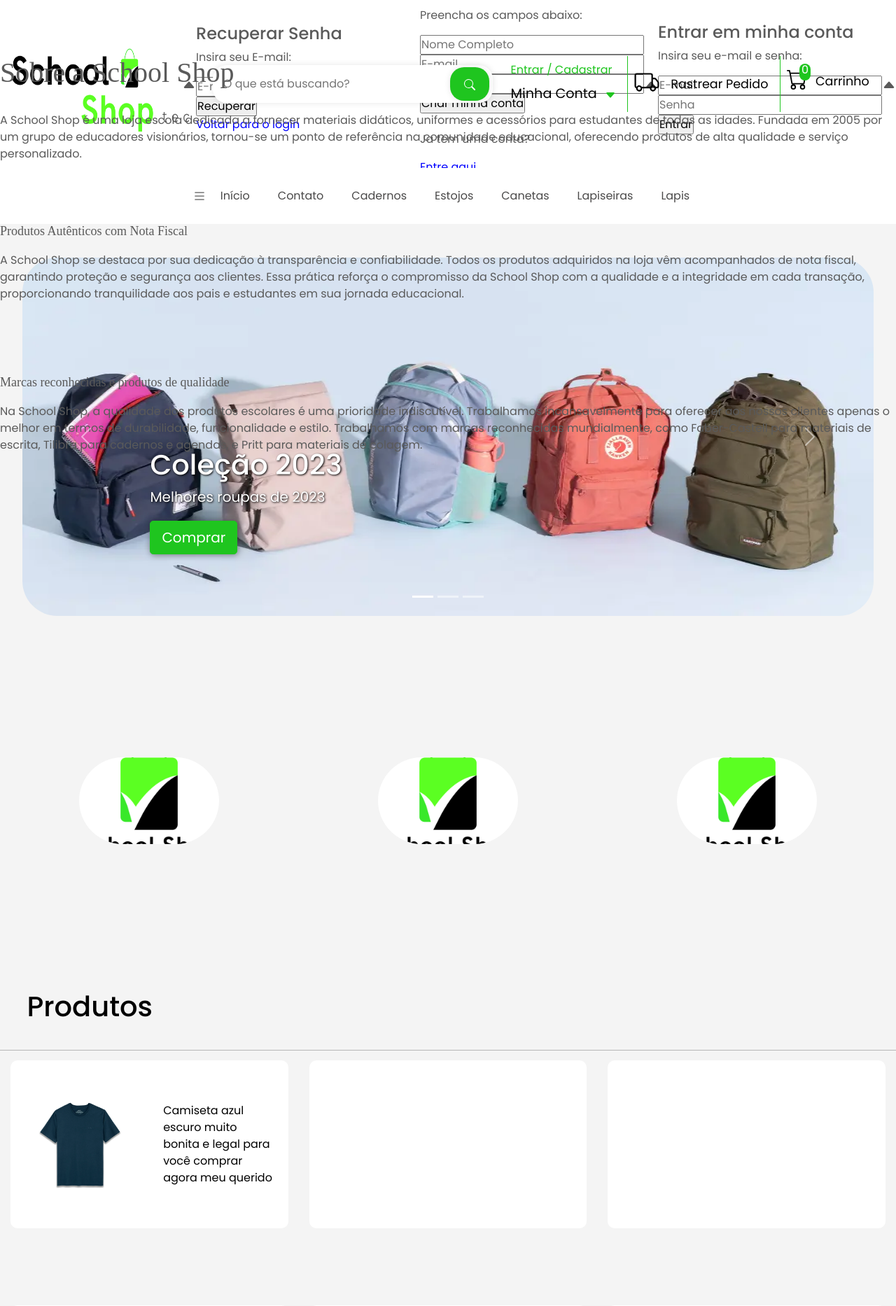
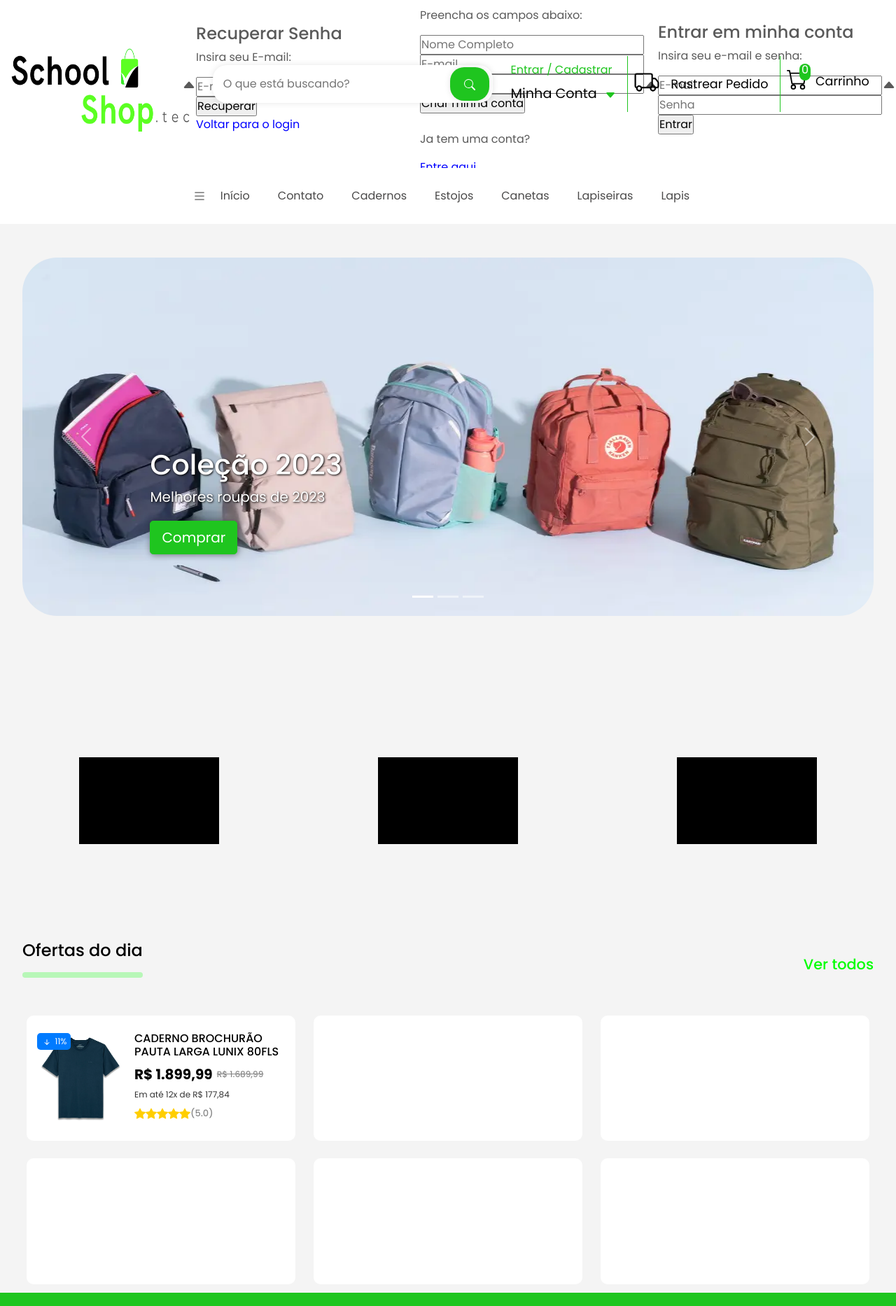
Before and after one commit to SamuelVandre/schoolshop, a PHP site: page / in a window 1280 px wide; the page is wider, and only the part inside the window is pictured. Shown: the top 1866 px of that part at 70% size. Run offline with PHP 8.4, Linux system fonts and the light colour scheme; some web fonts are replaced.

Commit message:
Mudança nos cards

```diff
--- a/css/main.css
+++ b/css/main.css
@@ -15,7 +15,6 @@
     display: flex;
     align-items: center;
     justify-content: space-around;
-
 }
 
 main .rowCards .cards {
@@ -30,55 +29,71 @@
     border-radius: 100px;
     transition: 1s !important;
 }
-main .rowCards .cards:hover{
+
+main .rowCards .cards:hover {
     cursor: pointer !important;
 }
 
 main .rowCards .cards .img {
     width: 200px;
     height: 200px;
-    border-radius: 1000px;
     transition: 1s !important;
-    background-image: url('../imgs/sCHOOL.png');
+    background-color: black;
     background-position: center;
     background-size: cover;
     transition-delay: 0;
 }
-main .rowCards .cards:hover .img{
+
+main .rowCards .cards:hover .img {
     border-radius: 60px !important;
     transition: 1s;
 }
 
 main .produtos {
     width: 100%;
-    height: 150vh;
+    height: auto;
     color: black;
     display: flex;
     flex-direction: column;
-    justify-content: space-evenly;
+    justify-content: flex-start;
     align-items: center;
 }
 
 main .produtos .titulo {
-    z-index: 10;
-    width: 100%;
-    display: block;
-    height: 1%;
+    width: 95%;
+    display: flex;
+    align-items: center;
+    justify-content: space-between;
+    margin-bottom: 20px;
 }
 
 main .produtos .titulo h1 {
-    display: flex;
-    margin: 0 0 3% 3%;
-    width: fit-content;
+    font-size: 1.5rem;
+    margin: 0;
+    padding-bottom: 5px;
+}
+
+main .produtos .titulo hr {
+    width: 100%;
+    height: 8px;
+    color: lime;
+    border-radius: 5px;
+}
+
+main .produtos .titulo h2 {
+    font-size: 1.3rem;
+    margin: 0;
+    padding-bottom: 5px;
+    color: lime;
+    cursor: pointer;
 }
 
 main .produtos .rowProd {
-    width: 100%;
+    width: 94%;
     display: flex;
     align-items: center;
-    justify-content: space-around;
-    margin: 20px 0;
-    height: 30vh;
+    justify-content: space-between;
+    height: 16vw;
 }
 
 a {
@@ -89,8 +104,8 @@
 }
 
 main .produtos .rowProd .prod {
-    width: 31%;
-    height: 100%;
+    width: 30vw;
+    height: 14vw;
     background-color: white;
     box-shadow: 0 0 0px white;
     transition: 1s;
@@ -102,7 +117,6 @@
 
 main .produtos .rowProd .prod:hover {
     margin-bottom: 25px;
-    box-shadow: 4px 4px 10px lime;
 }
 
 main .produtos .rowProd .prod .img {
@@ -110,8 +124,85 @@
     display: flex;
     align-items: center;
     justify-content: center;
+    position: relative;
 }
 
 main .produtos .rowProd .prod .txt {
     width: 40%;
 }
+
+
+.label {
+    font-size: 18px;
+    font-weight: bold;
+    margin-right: 40px;
+}
+
+.price-container {
+    width: 60%;
+    height: 100%;
+    display: flex;
+    flex-direction: column;
+    align-items: flex-start;
+    justify-content: center ;
+}
+
+.discount {
+    position: absolute;
+    top: 0;
+    left: 15px;
+
+    background-color: #007bff;
+    color: white;
+    font-size: 12px;
+    border-radius: 5px;
+    padding: 3px 6px;
+    margin-bottom: 5px;
+}
+
+.now-price {
+    width: 80%;
+    display: flex;
+    justify-content: space-between;
+    align-items: center;
+    font-size: 20px; /* Reduzido o tamanho da fonte */
+    font-weight: bold;
+    color: #000000;
+    margin-bottom: 5px; /* Marrgin do lado do preço */
+}
+
+
+.old-price {
+    font-weight: 500;
+    text-decoration: line-through;
+    color: #888;
+    font-size: 12px; /* Reduzido o tamanho da fonte */
+}
+
+.installments {
+    font-size: 12px; /* Reduzido o tamanho da fonte */
+    color: #333;
+    margin-bottom: 10px; /* Espaço abaixo das parcelas */
+}
+
+.buttons {
+    display: flex;
+    flex-direction: column;
+    align-items: flex-start; /* Ajusta para alinhar os botões à esquerda */
+}
+
+.desc{
+    font-size: 1rem;
+}
+
+.stars{
+
+    display: flex;
+    justify-content: center;
+    color: #FFCE00;
+}
+
+.stars h3{
+    font-size: 13px;
+    color: #888;
+}
--- a/index.html
+++ b/index.html
@@ -14,6 +14,7 @@
     <link rel="stylesheet" href="./css/bootstrap/carousel.css">
     <link rel="stylesheet" href="./css/header.css">
     <link rel="stylesheet" href="./css/footer.css">
+    <link rel="stylesheet" href="./css/telaProduto.css">
 </head>
 
 <body style="margin: 0; padding: 0;">
@@ -190,8 +191,7 @@
     </header>
 
     <main>
-        <div class="carrossel"
-            style="width: 100%; height: auto; display: flex; align-items: center;justify-content: center;">
+        <div class="carrossel" style="width: 100%; height: auto; display: flex; align-items: center;justify-content: center;">
             <div id="myCarousel" style="width: 95%;" class="carousel slide" data-bs-ride="carousel">
                 <div class="carousel-indicators">
                     <button type="button" data-bs-target="#myCarousel" data-bs-slide-to="0" class="active"
@@ -201,7 +201,7 @@
                     <button type="button" data-bs-target="#myCarousel" data-bs-slide-to="2"
                         aria-label="Slide 3"></button>
                 </div>
-                <div style="border-radius: 50px;"class="carousel-inner">
+                <div class="carousel-inner" style="border-radius: 50px;">
                     <div class="carousel-item active">
                         <img src="./imgsBody/backpacks-2048px-2x1-0006 (1).jpg" alt=""><!--IMAGEM CAROUSEL-->
                         <div class="container">
@@ -271,16 +271,47 @@
 
         <div class="produtos">
             <div class="titulo">
-                <h1>Produtos</h1>
-                <hr>
+                <h1>Ofertas do dia<hr></h1>
+
+                <h2>Ver todos</h2>
             </div>
             <div class="rowProd">
 
-                <div class="prod" onclick="window.location.href = './splash.html'">
+                <div class="prod" onclick="window.location.href = './html/telaProduto.html'">
                     <div class="img">
                         <img src="./camisas/camisetaAzulEscuro.webp" id="img1" width="75%" alt="">
+                        <span class="discount"><svg xmlns="http://www.w3.org/2000/svg" width="16" height="16" fill="currentColor" class="bi bi-arrow-down-short" viewBox="0 0 16 16">
+                            <path fill-rule="evenodd" d="M8 4a.5.5 0 0 1 .5.5v5.793l2.146-2.147a.5.5 0 0 1 .708.708l-3 3a.5.5 0 0 1-.708 0l-3-3a.5.5 0 1 1 .708-.708L7.5 10.293V4.5A.5.5 0 0 1 8 4"/>
+                          </svg> 11%</span>
                     </div>
-                    <div class="txt">Camiseta azul escuro muito bonita e legal para você comprar agora meu querido</div>
+
+                        <div class="price-container">
+                            <h1 class="desc">CADERNO BROCHURÃO PAUTA LARGA LUNIX 80FLS</h1>
+                            <span class="now-price">R$ 1.899,99<span class="old-price">R$ 1.689,99</span></span>
+
+                            <div class="buttons">
+                                <span class="installments">Em até 12x de R$ 177,84</span>
+                                <div class="stars">
+                                    <svg xmlns="http://www.w3.org/2000/svg" width="16" height="16" fill="currentColor" class="bi bi-star-fill" viewBox="0 0 16 16">
+                                        <path d="M3.612 15.443c-.386.198-.824-.149-.746-.592l.83-4.73L.173 6.765c-.329-.314-.158-.888.283-.95l4.898-.696L7.538.792c.197-.39.73-.39.927 0l2.184 4.327 4.898.696c.441.062.612.636.282.95l-3.522 3.356.83 4.73c.078.443-.36.79-.746.592L8 13.187l-4.389 2.256z"/>
+                                      </svg>
+                                      <svg xmlns="http://www.w3.org/2000/svg" width="16" height="16" fill="currentColor" class="bi bi-star-fill" viewBox="0 0 16 16">
+                                        <path d="M3.612 15.443c-.386.198-.824-.149-.746-.592l.83-4.73L.173 6.765c-.329-.314-.158-.888.283-.95l4.898-.696L7.538.792c.197-.39.73-.39.927 0l2.184 4.327 4.898.696c.441.062.612.636.282.95l-3.522 3.356.83 4.73c.078.443-.36.79-.746.592L8 13.187l-4.389 2.256z"/>
+                                      </svg>
+                                      <svg xmlns="http://www.w3.org/2000/svg" width="16" height="16" fill="currentColor" class="bi bi-star-fill" viewBox="0 0 16 16">
+                                        <path d="M3.612 15.443c-.386.198-.824-.149-.746-.592l.83-4.73L.173 6.765c-.329-.314-.158-.888.283-.95l4.898-.696L7.538.792c.197-.39.73-.39.927 0l2.184 4.327 4.898.696c.441.062.612.636.282.95l-3.522 3.356.83 4.73c.078.443-.36.79-.746.592L8 13.187l-4.389 2.256z"/>
+                                      </svg>
+                                      <svg xmlns="http://www.w3.org/2000/svg" width="16" height="16" fill="currentColor" class="bi bi-star-fill" viewBox="0 0 16 16">
+                                        <path d="M3.612 15.443c-.386.198-.824-.149-.746-.592l.83-4.73L.173 6.765c-.329-.314-.158-.888.283-.95l4.898-.696L7.538.792c.197-.39.73-.39.927 0l2.184 4.327 4.898.696c.441.062.612.636.282.95l-3.522 3.356.83 4.73c.078.443-.36.79-.746.592L8 13.187l-4.389 2.256z"/>
+                                      </svg>
+                                      <svg xmlns="http://www.w3.org/2000/svg" width="16" height="16" fill="currentColor" class="bi bi-star-fill" viewBox="0 0 16 16">
+                                        <path d="M3.612 15.443c-.386.198-.824-.149-.746-.592l.83-4.73L.173 6.765c-.329-.314-.158-.888.283-.95l4.898-.696L7.538.792c.197-.39.73-.39.927 0l2.184 4.327 4.898.696c.441.062.612.636.282.95l-3.522 3.356.83 4.73c.078.443-.36.79-.746.592L8 13.187l-4.389 2.256z"/>
+                                      </svg>
+                                      <h3>(5.0)</h3>
+                                </div>
+
+                            </div>
+                        </div>
                 </div>
 
                 <div class="prod" onclick="window.location.href=''">
@@ -320,45 +351,7 @@
                     <div class="txt"></div>
                 </div>
             </div>
-            <div class="rowProd">
-
-                <div class="prod" onclick="window.location.href=''">
-                    <div class="img">
-                        <img src="" id="img7" alt="">
-                    </div>
-                    <div class="txt"></div>
-                </div>
-
-                <div class="prod" onclick="window.location.href=''">
-                    <div class="img">
-                        <img src="" id="img8" alt="">
-                    </div>
-                    <div class="txt"></div>
-                </div>
-
-                <div class="prod" onclick="window.location.href=''">
-                    <div class="img">
-                        <img src="" id="img9" alt="">
-                    </div>
-                    <div class="txt"></div>
-                </div>
-            </div>
         </div>
-
-        <div class="sobreNos">
-            <div class="imagem">
-                <img src="./imgs/logo_fund_branc-removebg-preview.png" alt="">
-            </div>
-            <div class="sobreNosTxt">
-                <h1 style="position: absolute;top: 10%;font-family: 'Poppins_bold';">Sobre a School Shop</h1>
-                <p style="position: absolute;top:20%;">A School Shop é uma loja escola dedicada a fornecer materiais didáticos, uniformes e acessórios para estudantes de todas as idades. Fundada em 2005 por um grupo de educadores visionários, tornou-se um ponto de referência na comunidade educacional, oferecendo produtos de alta qualidade e serviço personalizado. </p>
-                <h2 style="font-size: large; font-family: 'Poppins_bold'; position: absolute;top: 40%;">Produtos Autênticos com Nota Fiscal</h2>
-                <p style="position: absolute;top: 45%;">A School Shop se destaca por sua dedicação à transparência e confiabilidade. Todos os produtos adquiridos na loja vêm acompanhados de nota fiscal, garantindo proteção e segurança aos clientes. Essa prática reforça o compromisso da School Shop com a qualidade e a integridade em cada transação, proporcionando tranquilidade aos pais e estudantes em sua jornada educacional.</p>
-                <h2 style="position: absolute;top: 67%;font-family: 'Poppins_bold'; font-size: large;">Marcas reconhecidas e produtos de qualidade</h2>
-                <p style="position: absolute;top: 72%;">Na School Shop, a qualidade dos produtos escolares é uma prioridade indiscutível. Trabalhamos incansavelmente para oferecer aos nossos clientes apenas o melhor em termos de durabilidade, funcionalidade e estilo. Trabalhamos com marcas reconhecidas mundialmente, como Faber-Castell para materiais de escrita, Tilibra para cadernos e agendas, e Pritt para materiais de colagem. </p>
-            </div>
-        </div>
-
     </main>
 
     <footer>
```
